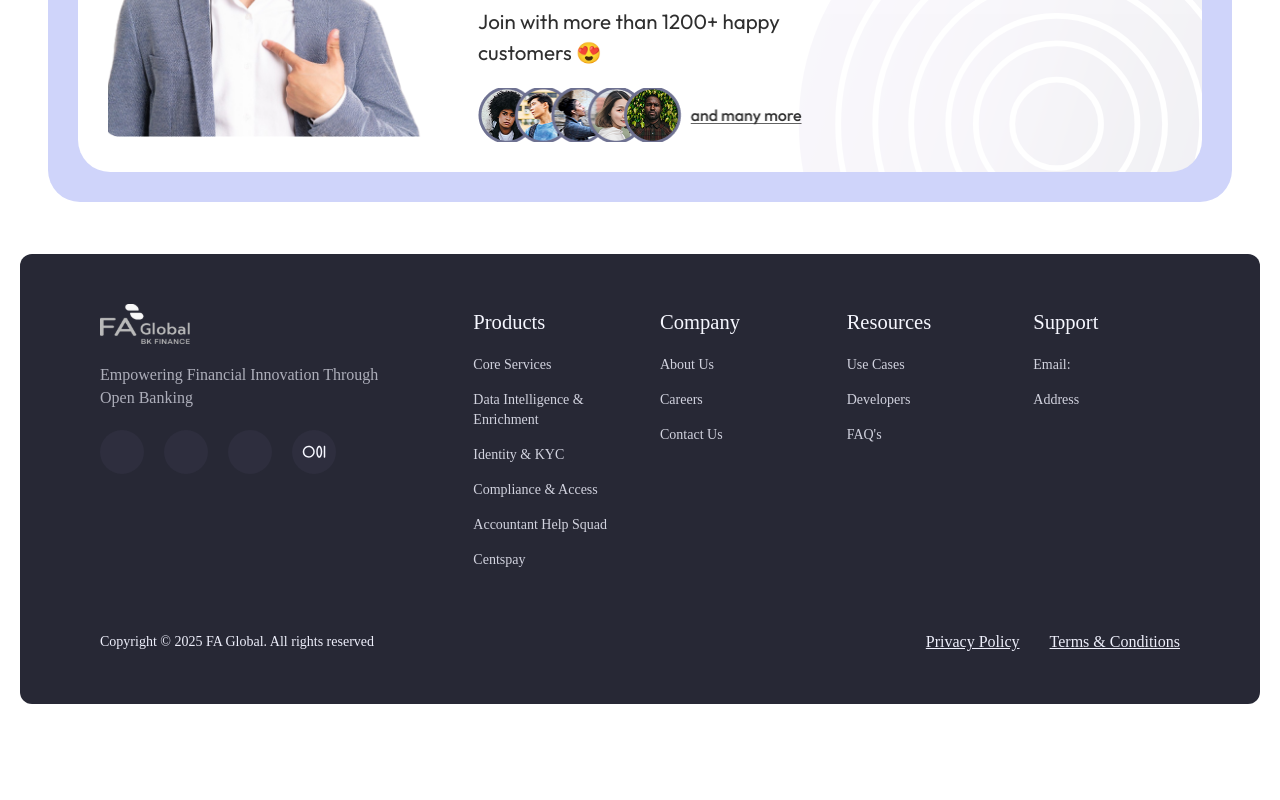
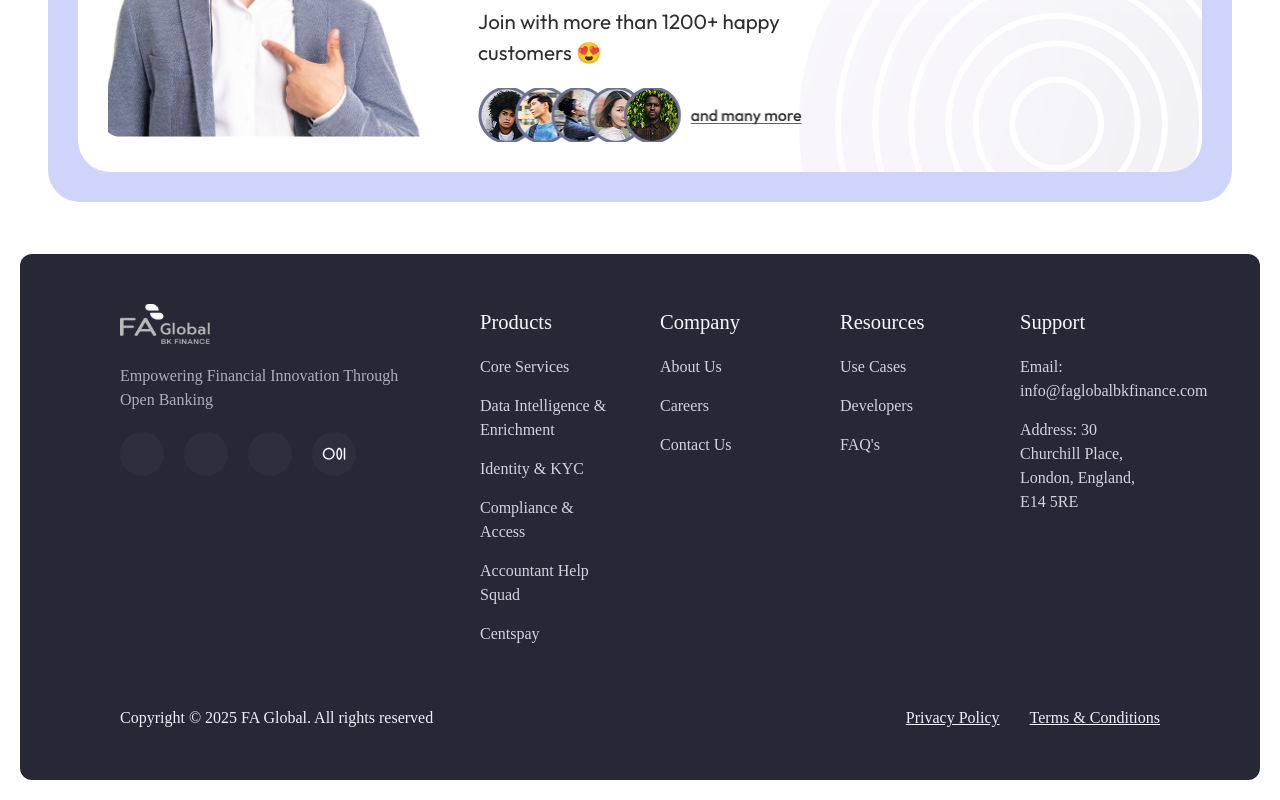
Before and after one commit to consultancy-outfit/FAGlobal-SaleSite-001, a Next.js app: page / in a window 1280 px wide. Shown: the part 7607-8407 px from the top of the page. Before the commit the page ends 8331 px from the top, so only its background shows below. Built offline with nearby package versions, Linux system fonts and the light colour scheme; no server answers; some icons are missing.

Commit message:
#comments Footer is ready

```diff
--- a/src/layouts/main-layout/footer/index.tsx
+++ b/src/layouts/main-layout/footer/index.tsx
@@ -15,7 +15,7 @@
       sx={{
         bgcolor: "#272835",
         color: "white",
-        px: { xs: 4, sm: 8 },
+        px: { xs: 5, sm: 10 },
         py: { xs: 3, sm: 5 },
         m: 2,
         borderRadius: "12px",
@@ -29,7 +29,7 @@
               <Image src={FAGlobalLogoImage} alt="Logo" />
             </Stack>
             <Typography
-              variant="body2"
+              variant="body1"
               sx={{
                 maxWidth: 300,
                 color: "#ADAEBA",
@@ -81,7 +81,7 @@
           {products.map((item) => (
             <Typography
               key={item?.id}
-              variant="body2"
+              variant="body1"
               color="#D2D3DF"
               fontFamily="Manrope"
               sx={{ mt: 1.5, cursor: "pointer" }}
@@ -104,7 +104,7 @@
           {about.map((item) => (
             <Typography
               key={item?.id}
-              variant="body2"
+              variant="body1"
               color="#D2D3DF"
               fontFamily="Manrope"
               sx={{ mt: 1.5, cursor: "pointer" }}
@@ -127,7 +127,7 @@
           {resources.map((item) => (
             <Typography
               key={item?.id}
-              variant="body2"
+              variant="body1"
               color="#D2D3DF"
               fontFamily="Manrope"
               sx={{ mt: 1.5, cursor: "pointer" }}
@@ -148,20 +148,20 @@
             Support
           </Typography>
           <Typography
-            variant="body2"
+            variant="body1"
             sx={{ mt: 1.5, cursor: "pointer" }}
             color="#D2D3DF"
             fontFamily="Manrope"
           >
-            Email:
+            Email: info@faglobalbkfinance.com
           </Typography>
           <Typography
-            variant="body2"
+            variant="body1"
             sx={{ mt: 1.5, cursor: "pointer" }}
             color="#D2D3DF"
             fontFamily="Manrope"
           >
-            Address
+            Address: 30 Churchill Place, London, England, E14 5RE
           </Typography>
         </Grid>
       </Grid>
@@ -176,7 +176,7 @@
         gap={2}
       >
         <Typography
-          variant="body2"
+          variant="body1"
           sx={{ color: "#EEEFFB", fontFamily: "Manrope" }}
         >
           Copyright © 2025 FA Global. All rights reserved
@@ -185,14 +185,14 @@
           <Link
             href="#"
             color="inherit"
-            sx={{ color: "#EEEFFB", fontFamily: "Manrope" }}
+            sx={{ color: "#EEEFFB", fontFamily: "Manrope", fontSize: 16 }}
           >
             Privacy Policy
           </Link>
           <Link
             href="#"
             color="inherit"
-            sx={{ color: "#EEEFFB", fontFamily: "Manrope" }}
+            sx={{ color: "#EEEFFB", fontFamily: "Manrope", fontSize: 16 }}
           >
             Terms & Conditions
           </Link>
```
